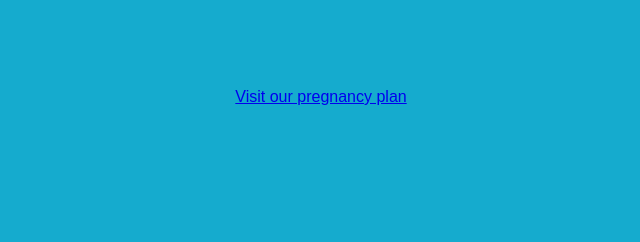
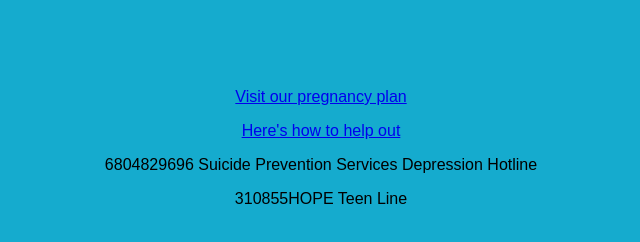
Before and after one commit to girlswhocodeCQY/mentalHealth, a plain HTML site: page hotlines/hotlines.html in a window 1280 px wide. Shown: the whole page, without its empty margins (319-959 px from the left). Drawn offline with Linux system fonts and the light colour scheme.

Commit message:
Add files via upload
Resources for those struggling with hard situations-Pregnancy

```diff
--- a/hotlines/hotlines.html
+++ b/hotlines/hotlines.html
@@ -11,7 +11,7 @@
 
     </div>
 
-    <div class="main">
+    <div class="pregnancy_resources">
       <!-- TODO: add a list of hotlines and links to other resources
             think about how you categorize each one,
             you could create different divs for different types of resources
@@ -21,5 +21,11 @@
              <!-- add each link as a link -->
              <p><a href="https://www.healthyplace.com/other-info/resources/mental-health-hotline-numbers-and-referral-resources/"></a></p>
              <p><a href="http://www.pregnancybirthbaby.org.au/planning-for-pregnancy">Visit our pregnancy plan</a></p>
+             <p><a href= "http://raisingchildren.net.au/articles/teen_pregnancy.html">Here's how to help out</a></p>
+    </div>
+    <div class="depression_resources">
+      <p>6804829696 Suicide Prevention Services Depression Hotline</p>
+      <p>310855HOPE Teen Line </p>
+    </div>
 
 </html>
```
